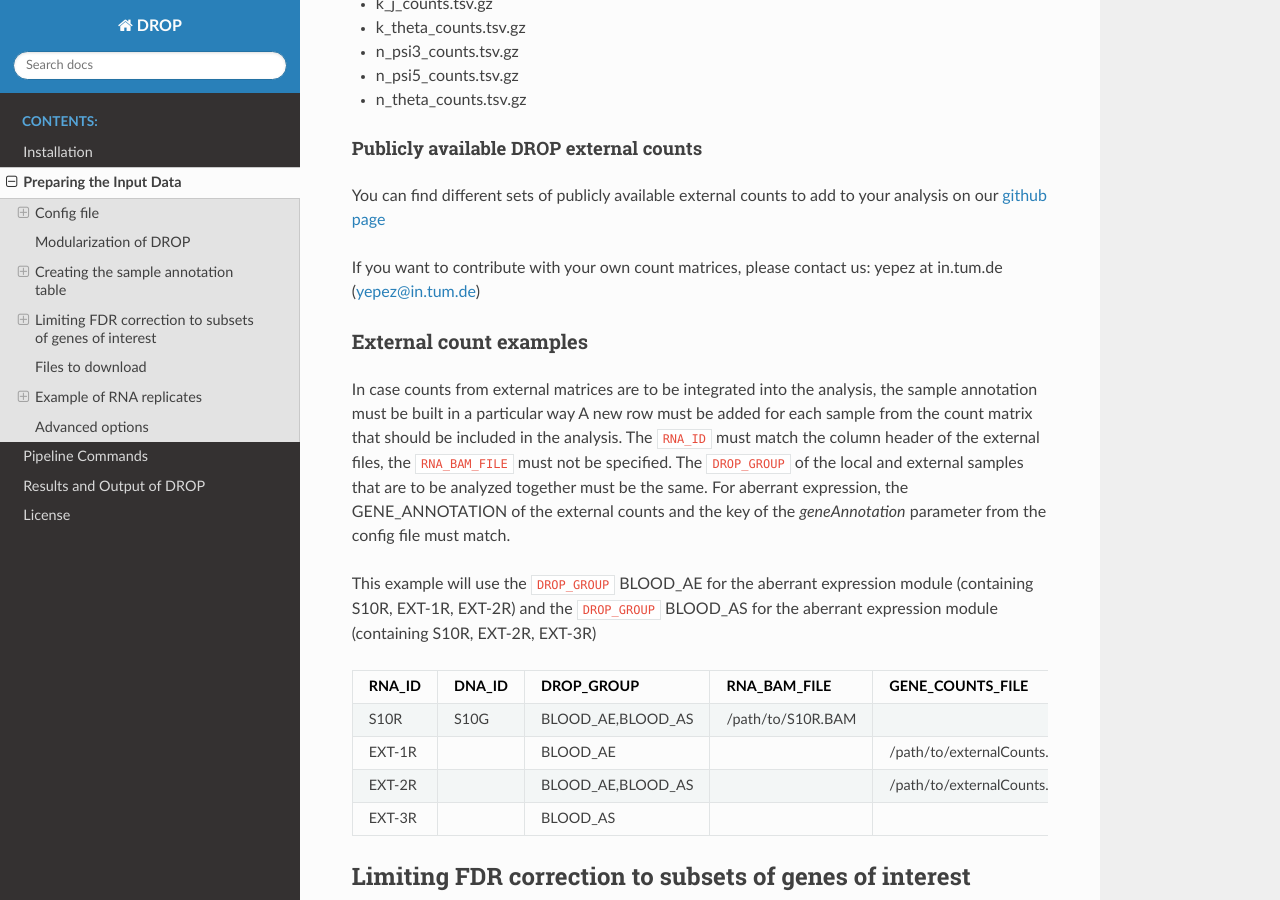
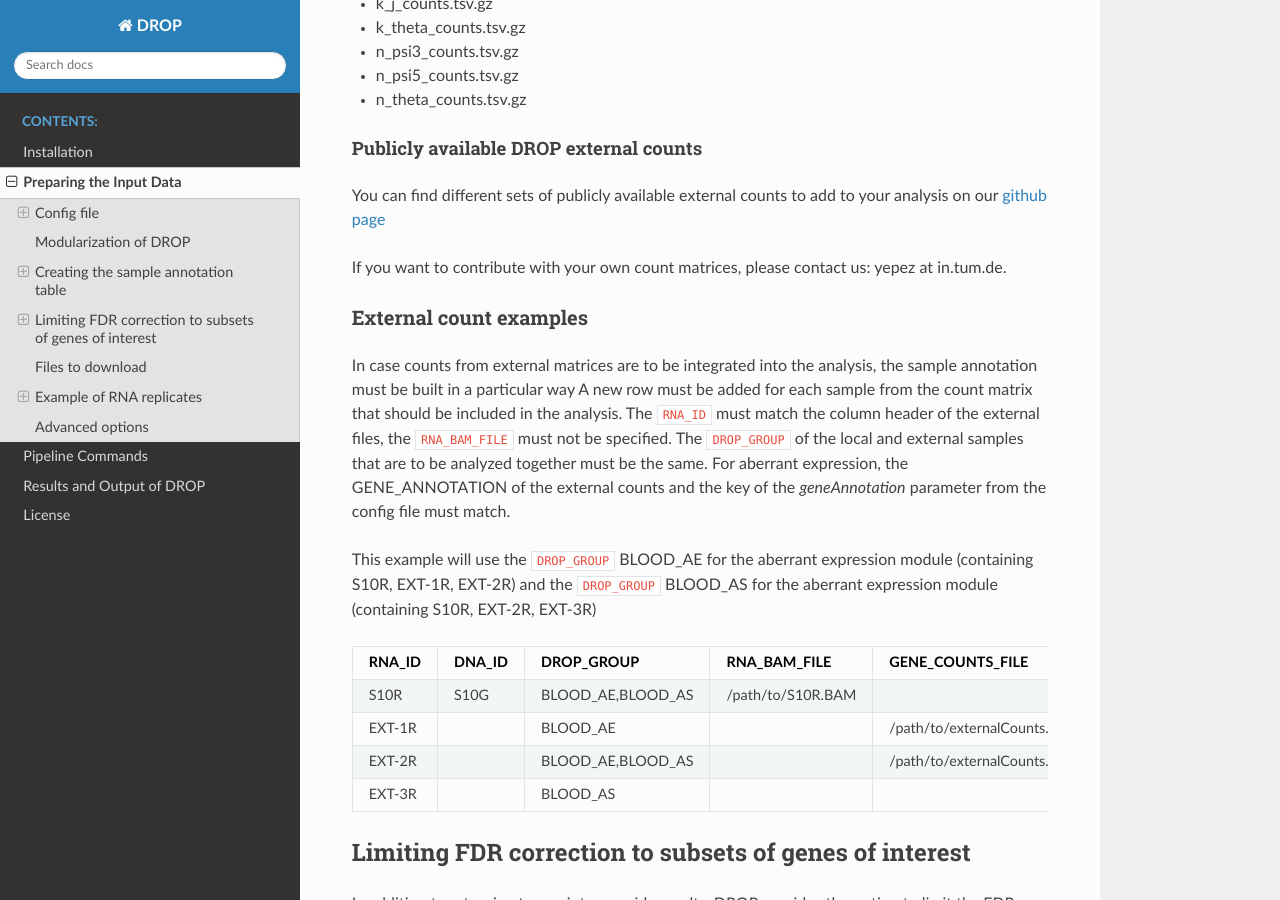
Before and after one commit to gagneurlab/drop, a Sphinx documentation site: the page built from docs/source/prepare.rst, in a window 1280 px wide and 900 px high, scrolled down 6971 px. Built offline with Sphinx 7.4.7 and the Read the Docs theme 2.0.0, drawn with Linux system fonts in a browser that asks for light colours; pages that are not in the unit, such as notebooks, are missing from menus.

Commit message:
Update prepare.rst

```diff
--- a/docs/source/prepare.rst
+++ b/docs/source/prepare.rst
@@ -279,7 +279,7 @@ Publicly available DROP external counts
 You can find different sets of publicly available external counts to add to your
 analysis on our `github page <https://github.com/gagneurlab/drop/#datasets>`_
 
-If you want to contribute with your own count matrices, please contact us: yepez at in.tum.de (yepez@in.tum.de)
+If you want to contribute with your own count matrices, please contact us: yepez at in.tum.de.
 
 External count examples
 +++++++++++++++++++++++
```
